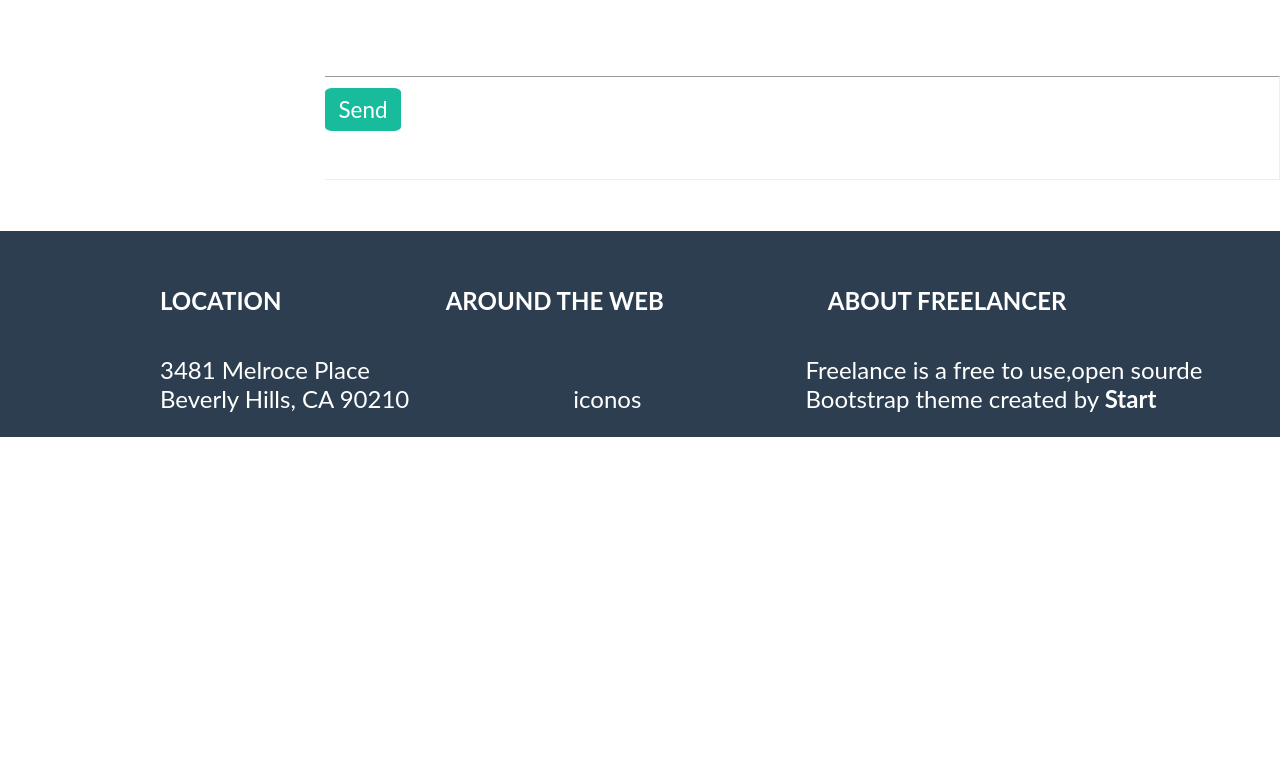
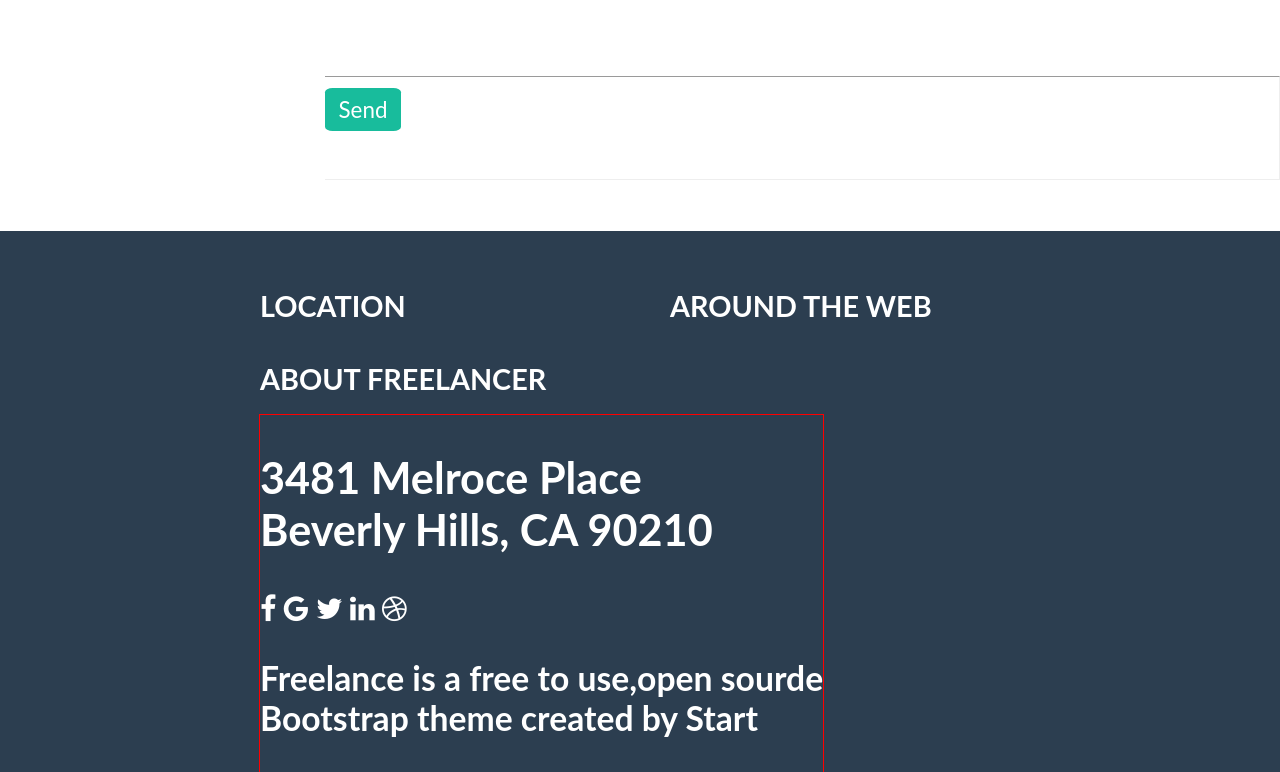
Before and after one commit to Perla20/Freelancerr, a plain HTML site: page index.html in a window 1280 px wide. Shown: the part 3212-3984 px from the top of the page. Before the commit the page ends 3649 px from the top, so only its background shows below. Drawn offline with Linux system fonts and the light colour scheme.

Commit message:
añadiendo solucion

```diff
--- a/css/main.css
+++ b/css/main.css
@@ -275,21 +275,55 @@ border-radius: 10%;
 text-align: center;
 bottom: 100px;
 }
-.section6{
+.sectionfooter{
 background:#2c3e50;
 color: white;
 padding-top: 3%;
 }
 .section6 h1{
-display: inline-block;
-font-size: 1.5em;
+display:inline-block;
+font-size: 1.8em;
 padding: 0;
-margin-left:160px;
+margin-left:260px;
+}
+.section7 {
+  display: inline-block;
+  font-size: 1.8em;
+  padding: 0;
+  margin-left:260px;
+  outline: 1px solid red;
+  background:#2c3e50;
+  color: white;
 
-}
-.section6 p{
+  }
+  /*position: relative;*/
+  /*float: left;*/
+
+  /*font-size: 1.5em;
+  padding: 0;*/
+  /*margin-left:280px;*/
+
+/*.section7 p{
   display: inline-block;
   font-size: 1.5em;
   padding: 0;
-  margin-left:160px;
+  margin-left:50px;
 }
+
+.icons i{
+  display: inline-block;
+  width: 100%
+  heigth:20%
+  color: whhite;
+  font-size: 2em;
+  outline:1px solid red;
+left: 250px;
+
+}*/
+
+/*.section6 p2{
+  display: inline-block;
+  font-size: 1.5em;
+  padding: 0;
+  margin-left:280px;
+}*/
--- a/index.html
+++ b/index.html
@@ -3,6 +3,7 @@
   <head>
     <meta charset="utf-8">
     <title>freelancer</title>
+    <link rel="stylesheet" href="https://maxcdn.bootstrapcdn.com/font-awesome/4.7.0/css/font-awesome.min.css">
     <link rel="stylesheet" href="css/main.css">
   </head>
   <body>
@@ -48,7 +49,6 @@
     <h1><strong></strong>CONTACT ME</strong></h1>
 <!-- <hr><i class="fa fa-2x fa-star"></i> -->
   </div>
-
   <ul class="date">
     <li>Name<hr></li>
     <li>Email Address<hr></li>
@@ -57,13 +57,21 @@
  </ul>
 <hr class="line">
 <nav><a class="botom2" href="#">Send</a></nav>
+<div class="sectionfooter">
 <div class="section6">
   <h1>LOCATION</h1>
   <h1>AROUND THE WEB</h1>
   <h1>ABOUT FREELANCER</h1>
-  <p>3481 Melroce Place <br>Beverly Hills, CA 90210</p>
-  <p>iconos</p>
-  <p>Freelance is a free to use,open sourde <br>Bootstrap theme created by <strong>Start</strong></p>
+</div>
+<div class=section7>
+  <h2>3481 Melroce Place <br>Beverly Hills, CA 90210</h2>
+    <span><i class="fa fa-facebook" aria-hidden="true"></i></span>
+    <span><i class="fa fa-google" aria-hidden="true"></i></span>
+    <span><i class="fa fa-twitter" aria-hidden="true"></i></span>
+    <span><i class="fa fa-linkedin" aria-hidden="true"></i></span>
+    <span><i class="fa fa-dribbble" aria-hidden="true"></i></span>
+  <h3>Freelance is a free to use,open sourde <br>Bootstrap theme created by <strong>Start</strong></h3>
+</div>
 </div>
 </body>
 </html>
```
Lines whose indentation alone changed are shown as unchanged.
